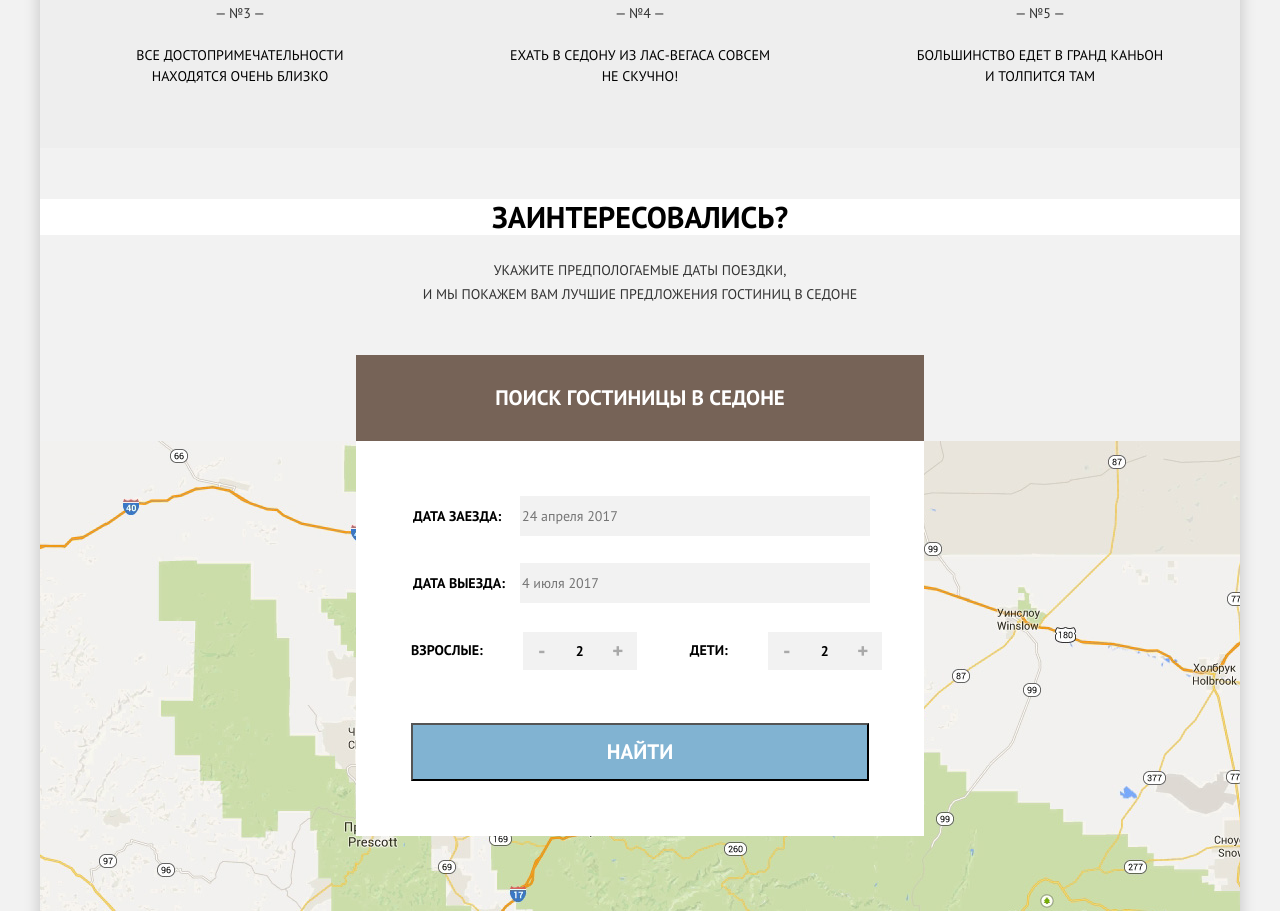
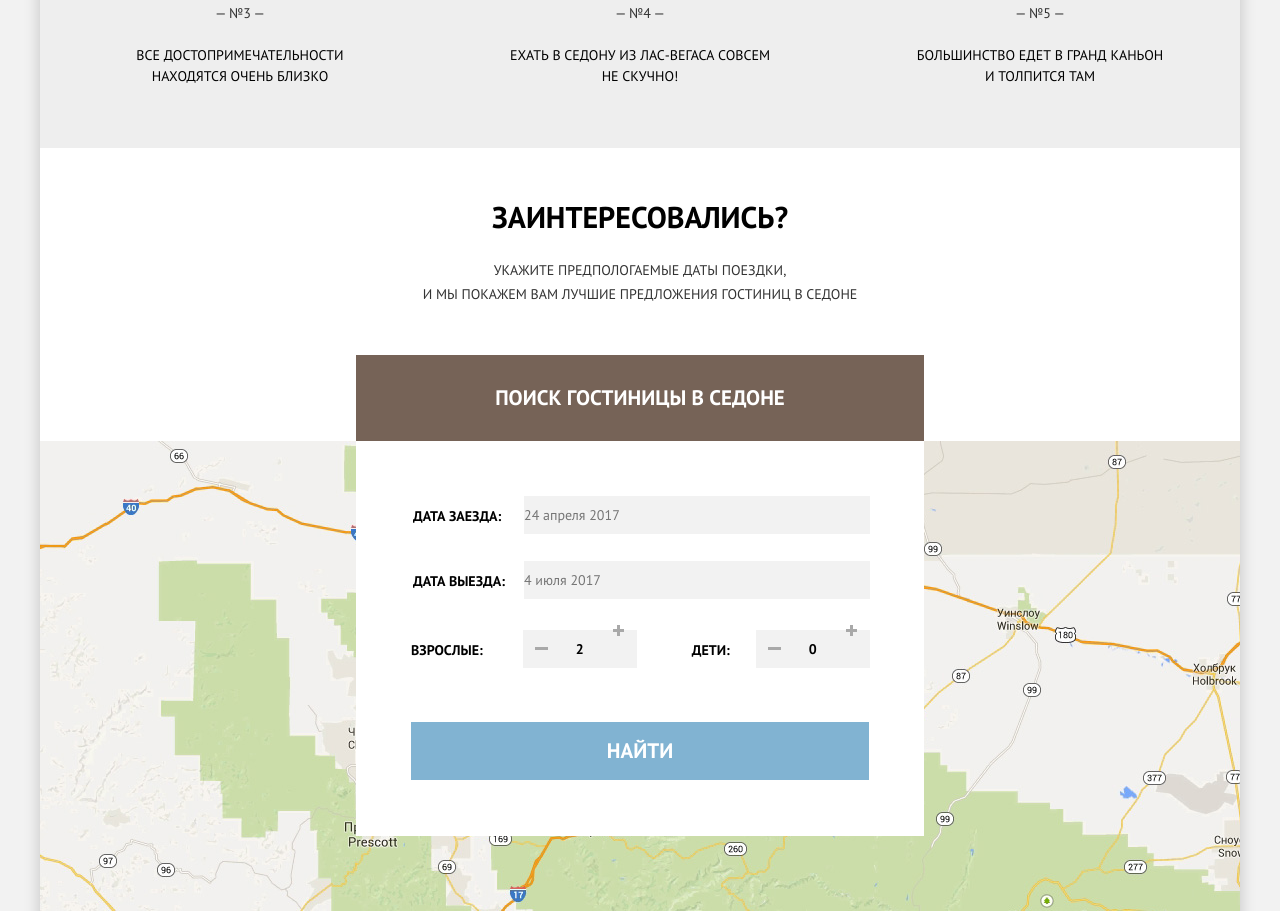
Before and after one commit to StasRomanov/643469-sedona-25, a plain HTML site: page index.html in a window 1280 px wide. Shown: the part 1731-2642 px from the top of the page. Drawn offline with Linux system fonts and the light colour scheme.

Commit message:
устойчивостьк переполнению

```diff
--- a/css/style.css
+++ b/css/style.css
@@ -198,6 +198,7 @@ a {
   background-color: #81b3d2;
   color: #ffffff;
   font-size: 21px;
+  border: none;
 }
 
 .social-buttons-list li {
@@ -239,7 +240,8 @@ a {
   margin-top: 29px;
   display: flex;
   flex-direction: row;
-  justify-content: flex-start;
+  justify-content: space-between;
+  padding: 0 55px 0 55px;
 }
 
 .number-of-adults,
@@ -274,35 +276,37 @@ a {
   height: 38px;
   background-color: #f2f2f2;
   border: none;
+  flex-shrink: 0;
+  padding: 0;
 }
 
 .people {
   padding: 0;
-  margin-top: 5px;
-  margin-left: 55px;
+  margin: 10px 0 0;
 }
 
 .count-wrapper {
   margin-left: 40px;
+  margin-top: 2px;
   background-color: #f2f2f2;
   display: grid;
   grid-template-columns: 38px 38px 38px;
   grid-template-rows: 38px;
-  width: 76px;
+  width: 114px;
   height: 38px;
+}
+
+.count-wrapper--children {
+  margin-left: 26px;
 }
 
 .counter {
   line-height: 38px;
 }
 
-.children {
-  margin-left: 91px;
-}
-
 .find-hotel {
   padding: 0;
-  margin: 46px auto;
+  margin: 54px auto;
   font-size: 21px;
   font-weight: bold;
   font-style: normal;
@@ -312,6 +316,46 @@ a {
   text-align: center;
   color: #ffffff;
 }
+
+.minus {
+  width: 13px;
+  height: 3px;
+  background-color: #a9a9a9;
+  margin: auto;
+}
+
+.button {
+  display: flex;
+}
+
+.plus-wrapper {
+  display: flex;
+  position: relative;
+  left: 14px;
+  bottom: 1px;
+}
+
+.plus-part-1 {
+  width: 11px;
+  height: 3px;
+  background-color: #a9a9a9;
+  margin: auto;
+  position: absolute;
+}
+
+.plus-part-2 {
+  width: 11px;
+  height: 3px;
+  background-color: #a9a9a9;
+  transform: rotate(90deg);
+  margin: auto;
+  position: absolute;
+}
+
+.number-of-children {
+  margin-left: 55px;
+}
+
 /*style guide page 1*/
 
 .button:hover,
@@ -663,6 +707,7 @@ a {
 .interest {
   min-height: 270px;
   padding-top: 21px;
+  background-color: #ffffff;
 }
 
 .interest-find-hotel {
--- a/index.html
+++ b/index.html
@@ -104,28 +104,34 @@
             </div>
             <div class="double-container">
               <div class="number-of-adults">
-                <p class="people form-word">Взрослые:</p>
+                <p class="people">Взрослые:</p>
                 <div class="count-wrapper">
                   <button class="minus-container button" type="button" aria-label="выбрать меньшее количество взрослых во время поездки">
-                    <span class="minus">-</span>
+                    <span class="minus"></span>
                   </button>
                   <!--работа счетчика будет в дальнейшем реализована на js-->
                   <span class="counter" data-number="2">2</span>
                   <button class="plus-container button" type="button" aria-label="выбрать большее количество взрослых во время поездки">
-                    <span class="plus">+</span>
+                    <div class="plus-wrapper">
+                      <span class="plus-part-1"></span>
+                      <span class="plus-part-2"></span>
+                    </div>
                   </button>
                 </div>
               </div>
               <div class="number-of-children">
-                <p class="people form-word children">Дети:</p>
-                <div class="count-wrapper">
+                <p class="people">Дети:</p>
+                <div class="count-wrapper count-wrapper--children">
                   <button class="minus-container button" type="button" aria-label="выбрать меньшее количество детей во время поездки">
-                    <span class="minus">-</span>
+                    <span class="minus"></span>
                   </button>
                   <!--работа счетчика будет в дальнейшем реализована на js-->
-                  <span class="counter" data-number="2">2</span>
+                  <span class="counter" data-number="2">0</span>
                   <button class="plus-container button" type="button" aria-label="выбрать большее количество детей во время поездки">
-                    <span class="plus">+</span>
+                    <div class="plus-wrapper">
+                      <span class="plus-part-1"></span>
+                      <span class="plus-part-2"></span>
+                    </div>
                   </button>
                 </div>
               </div>
```
